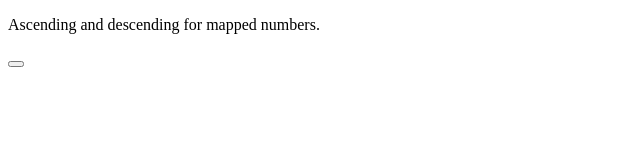
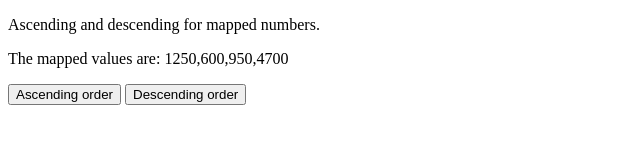
Before and after one commit to 1h3gamer/Map-and-arrange-array, a plain HTML site: page index.html in a window 1280 px wide. Shown: the whole page, without its empty margins (0-640 px from the left). Drawn offline with Linux system fonts and the light colour scheme.

Commit message:
map array

```diff
--- a/index.html
+++ b/index.html
@@ -6,6 +6,24 @@
     <body>
         <p>Ascending and descending for mapped numbers.</p>
         <p id="product value"></p>
-        <button></button>
+        <button onlick="ascending()">Ascending order</button>
+        <button onlick="descending()">Descending order</button>
+
+        <script>
+            var numbers = [25,12,19,94];
+            function myFunction(num){
+                return num * 50;
+            }
+            var newarray = numbers.map(myFunction);
+            document.getElementById("product value").innerHTML = "The mapped values are: "+newarray;
+            function ascending() {
+                newarray.sort(function(a,b){return a-b});
+                document.getElementById("product value").innerHTML = "The ascending order of mapped values are: "+newarray;
+            }
+            function descending() {
+                    newarray.sort(function (a, b) { return b - a });
+                    document.getElementById("product value").innerHTML = "The descending order of mapped values are: "+newarray;
+                }
+        </script>
     </body>
 </html>
```
